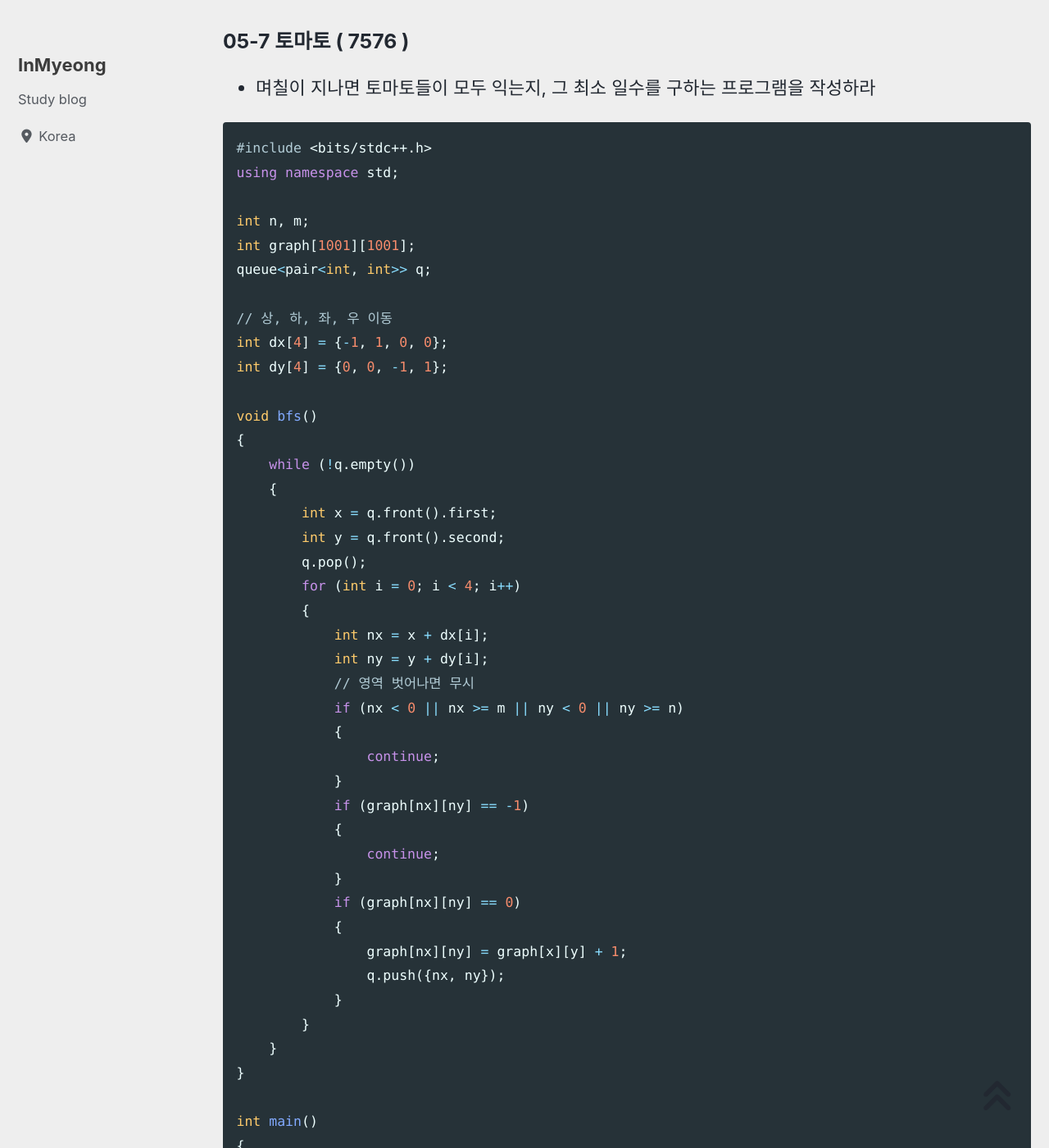
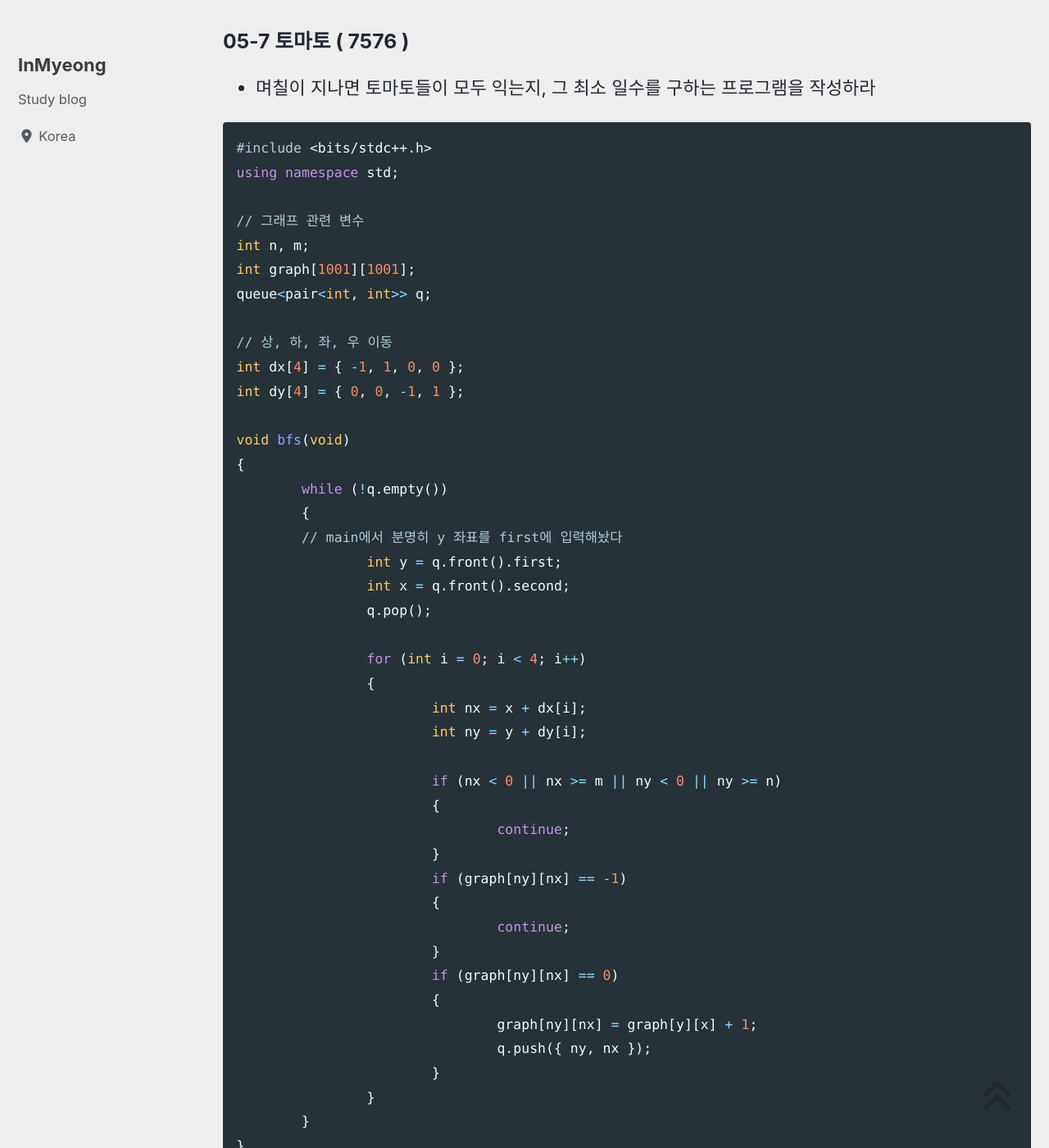
Before and after one commit to devMyeong/devMyeong.github.io, a Jekyll site: the page built from _posts/codingTest/2022-09-25-백준.md, in a window 1280 px wide and 1400 px high, scrolled down 60790 px. Shown: the whole window at 82% size. Built offline with Jekyll 4.4.1, drawn with Linux system fonts in a browser that asks for light colours; cached includes are drawn as plain includes; nearby versions of some CDN libraries; some web fonts are replaced; comment, search, counter and statistics services are not loaded; some of the changed text lies outside the part shown.

Commit message:
Chore : 백준 코드 수정

````diff
--- a/_posts/codingTest/2022-09-25-백준.md
+++ b/_posts/codingTest/2022-09-25-백준.md
@@ -1889,84 +1889,91 @@ int main()
 #include <bits/stdc++.h>
 using namespace std;
 
+// 그래프 관련 변수
 int n, m;
 int graph[1001][1001];
 queue<pair<int, int>> q;
 
 // 상, 하, 좌, 우 이동
-int dx[4] = {-1, 1, 0, 0};
-int dy[4] = {0, 0, -1, 1};
-
-void bfs()
-{
-    while (!q.empty())
-    {
-        int x = q.front().first;
-        int y = q.front().second;
-        q.pop();
-        for (int i = 0; i < 4; i++)
-        {
-            int nx = x + dx[i];
-            int ny = y + dy[i];
-            // 영역 벗어나면 무시
-            if (nx < 0 || nx >= m || ny < 0 || ny >= n)
-            {
-                continue;
-            }
-            if (graph[nx][ny] == -1)
-            {
-                continue;
-            }
-            if (graph[nx][ny] == 0)
-            {
-                graph[nx][ny] = graph[x][y] + 1;
-                q.push({nx, ny});
-            }
-        }
-    }
-}
-
-int main()
-{
-    // 입력받기
-    cin >> n >> m;
-    for (int i = 0; i < m; i++)
-    {
-        for (int j = 0; j < n; j++)
-        {
-            scanf("%d", &graph[i][j]);
-            if (graph[i][j] == 1)
-            {
-                q.push({i, j});
-            }
-        }
-    }
-    // 실행하기
-    int result = 0;
-    bfs();
-    // 안 익은 토마토 없나 확인
-    for (int i = 0; i < m; i++)
-    {
-        for (int j = 0; j < n; j++)
-        {
-            result = max(result, graph[i][j] - 1);
-        }
-    }
-    // 안 익은 토마토 없나 확인
-    for (int i = 0; i < m; i++)
-    {
-        for (int j = 0; j < n; j++)
-        {
-            if (graph[i][j] == 0)
-            {
-                result = -1;
-            }
-        }
-    }
-    // 결과 출력
-    printf("%d\n", result);
-
-    return 0;
+int dx[4] = { -1, 1, 0, 0 };
+int dy[4] = { 0, 0, -1, 1 };
+
+void bfs(void)
+{
+	while (!q.empty())
+	{
+        // main에서 분명히 y 좌표를 first에 입력해놨다
+		int y = q.front().first;
+		int x = q.front().second;
+		q.pop();
+
+		for (int i = 0; i < 4; i++)
+		{
+			int nx = x + dx[i];
+			int ny = y + dy[i];
+
+			if (nx < 0 || nx >= m || ny < 0 || ny >= n)
+			{
+				continue;
+			}
+			if (graph[ny][nx] == -1)
+			{
+				continue;
+			}
+			if (graph[ny][nx] == 0)
+			{
+				graph[ny][nx] = graph[y][x] + 1;
+				q.push({ ny, nx });
+			}
+		}
+	}
+}
+
+int main()
+{
+	// 입력받기
+	cin >> m >> n;
+	for (int i = 0; i < n; i++)
+	{
+		for (int j = 0; j < m; j++)
+		{
+			scanf("%d", &graph[i][j]);
+			if (graph[i][j] == 1)
+			{
+                // 분명히 y 좌표를 first에 입력해놨다
+				q.push({ i, j });
+			}
+		}
+	}
+
+	// BFS를 통해 탐색
+	int result = 0;
+	bfs();
+
+	// 안 익은 토마토 없나 확인
+	for (int i = 0; i < n; i++)
+	{
+		for (int j = 0; j < m; j++)
+		{
+			result = max(result, graph[i][j] - 1);
+		}
+	}
+	// 안 익은 토마토 없나 확인
+	for (int i = 0; i < n; i++)
+	{
+		for (int j = 0; j < m; j++)
+		{
+			if (graph[i][j] == 0)
+			{
+				result = -1;
+			}
+		}
+	}
+
+	// 결과 출력
+	printf("%d\n", result);
+
+	return 0;
 }
 ```
 
````
